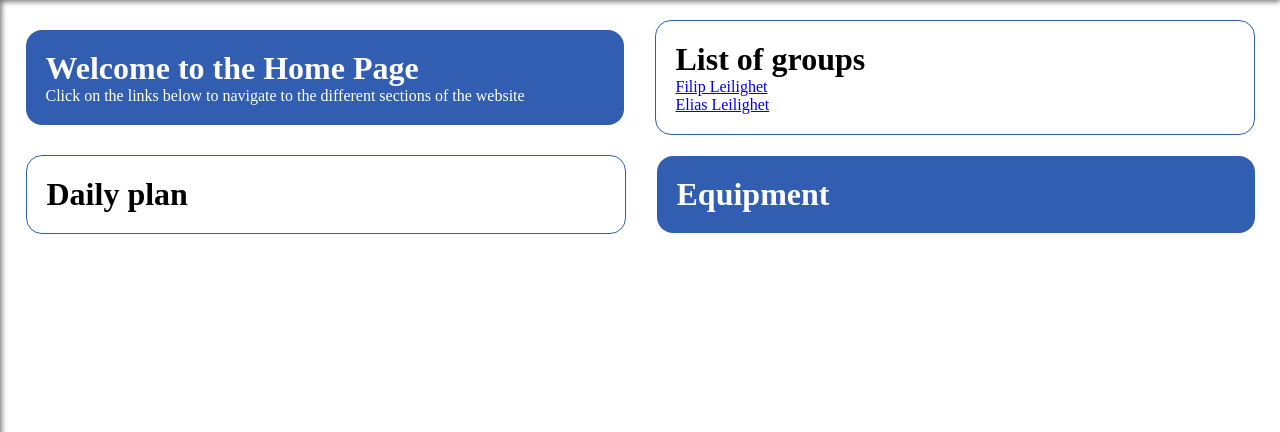
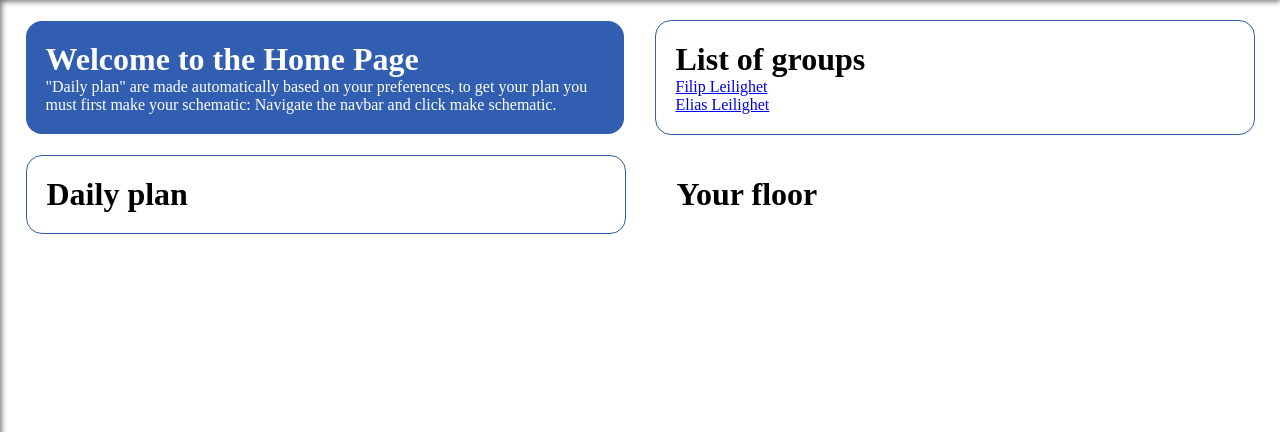
Before and after one commit to PolsaFH/VaskeApp, a Django app: page / in a window 1280 px wide. Shown: the part 60-492 px from the top of the page. Run offline with Django 5.2, Linux system fonts and the light colour scheme; a user stored in the database is signed in.

Commit message:
oppdatert main page

```diff
--- a/base/templates/base/home.html
+++ b/base/templates/base/home.html
@@ -13,7 +13,9 @@
         <div class="parent">
             <div class="welcome grid">
                 <h1>Welcome to the Home Page</h1>
-                <p>Click on the links below to navigate to the different sections of the website</p>
+                <p>"Daily plan" are made automatically based on your preferences, to get your plan you must first make your schematic: Navigate the navbar and click make schematic. </p>
+
+                </p>
             </div>
             <div class="group grid">
                 <h1>List of groups</h1>
@@ -26,9 +28,16 @@
             <div class="dailyplan grid">
                 <h1>Daily plan</h1>
             </div>
-            <div class="inventory grid">
-                <h1>Equipment</h1>
+
+            <div class="schematic grid">
+                <h1>Your floor</h1>
+                <div class="schematic-list">
+                    {% for schem in schems %}
+                        <a href="{% url 'schematic' schem.id %}">{{ schem.name }}</a> <br>
+                    {% endfor %}
+                </div>
             </div>
+
         </div>
     </div>
 </main>
```
Also changed, not shown: db.sqlite3.
